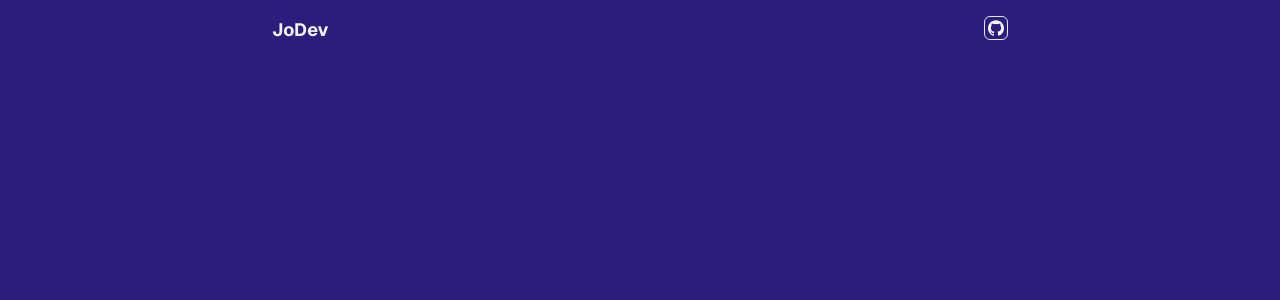
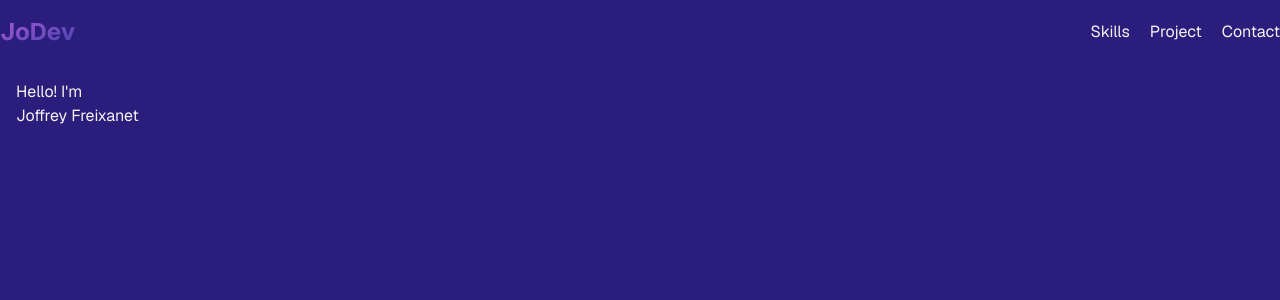
Before and after one commit to Joff317/Portfolio, a Next.js app: page / in a window 1280 px wide. Shown: the top 300 px of the page. Built offline with nearby package versions, Linux system fonts and the light colour scheme; a web font is replaced by a local one.

Commit message:
navbar change, install shadcn for ui nav, refacto page container for modif classname, navbar init v1

```diff
--- a/app/layout.tsx
+++ b/app/layout.tsx
@@ -3,6 +3,8 @@
 import "./globals.css";
 import { GeistSans } from "geist/font/sans";
 import { cn } from "@/lib/utils";
+import PageContainer from "@/components/PageContainer";
+import Header from "@/components/Header";
 
 const AnekTelugu = Anek_Telugu({
   subsets: ["latin"],
@@ -28,7 +30,13 @@
           "font-sans h-full bg-background text-foreground"
         )}
       >
-        {children}
+        <div className="flex flex-col justify-between min-h-screen">
+          <PageContainer>
+            <Header />
+          </PageContainer>
+          {/* flex grow = pour que les composant prennent le maximum de place sur l'écran */}
+          <div className="flex-grow">{children}</div>
+        </div>
       </body>
     </html>
   );
--- a/app/page.tsx
+++ b/app/page.tsx
@@ -1,11 +1,15 @@
-import { Header } from "@/components/Header";
+/* eslint-disable react/no-unescaped-entities */
+import HeaderNavigation from "@/components/HeaderNavigation";
+import PageContainer from "@/components/PageContainer";
 import Image from "next/image";
 
 export default function Home() {
   return (
-    <main>
-      {/* Header */}
-      <Header />
-    </main>
+    <PageContainer className="p-4">
+      <div className="flex flex-col">
+        <p>Hello! I'm</p>
+        <p className="font-12">Joffrey Freixanet</p>
+      </div>
+    </PageContainer>
   );
 }
--- a/components/Header.tsx
+++ b/components/Header.tsx
@@ -1,27 +1,34 @@
-import Link from "next/link";
-import { Section } from "./Section";
-import { GithubIcon } from "./icons/GithubIcon";
-import { Button, buttonVariants } from "./ui/button";
-import { cn } from "@/lib/utils";
+import React from "react";
+import PageContainer from "./PageContainer";
+import HeaderNavigation from "./HeaderNavigation";
 
-export const Header = () => {
+export default function Header() {
   return (
-    <header className="sticky top-0 justify-center items-center py-4">
-      <Section className="flex items-baseline">
-        <h1 className="text-lg font-bold">JoDev</h1>
-        <div className="flex-1" />
-        <ul>
-          <Link
-            href="https://github.com/Joff317"
-            className={cn(
-              buttonVariants({ variant: "outline" }),
-              "size-6 p-0 hover:bg-inherit"
-            )}
-          >
-            <GithubIcon size={16} className="text-foreground" />
-          </Link>
-        </ul>
-      </Section>
+    <header className="py-4">
+      <PageContainer>
+        <div className="flex items-center justify-between w-full">
+          <div className="flex items-center gap-2">
+            {/* Responsive Menu */}
+            <h1
+              className="text-2xl font-bold"
+              style={{
+                backgroundImage:
+                  "linear-gradient(to bottom right, #af58d8, #4242ac)",
+                WebkitBackgroundClip: "text",
+                backgroundClip: "text",
+                color: "transparent",
+              }}
+            >
+              JoDev
+            </h1>
+          </div>
+
+          {/* Navigation shadcn */}
+          <HeaderNavigation />
+
+          {/* Buttons */}
+        </div>
+      </PageContainer>
     </header>
   );
-};
+}
--- /dev/null
+++ b/components/HeaderNavigation.tsx
@@ -0,0 +1,63 @@
+"use client";
+import {
+  NavigationMenu,
+  NavigationMenuContent,
+  //   NavigationMenuIndicator,
+  NavigationMenuItem,
+  NavigationMenuLink,
+  NavigationMenuList,
+  NavigationMenuTrigger,
+  //   NavigationMenuViewport,
+} from "@/components/ui/navigation-menu";
+import Link from "next/link";
+export default function HeaderNavigation() {
+  return (
+    <NavigationMenu>
+      <NavigationMenuList className="gap-4">
+        <NavigationMenuItem>
+          <Link href="/skills" legacyBehavior passHref>
+            <NavigationMenuLink className="max-md:hidden">
+              Skills
+            </NavigationMenuLink>
+          </Link>
+        </NavigationMenuItem>
+        <NavigationMenuItem>
+          <Link href="/project" legacyBehavior passHref>
+            <NavigationMenuLink className="max-md:hidden">
+              Project
+            </NavigationMenuLink>
+          </Link>
+        </NavigationMenuItem>
+        <NavigationMenuItem>
+          <Link href="/project" legacyBehavior passHref>
+            <NavigationMenuLink className="max-md:hidden">
+              Contact
+            </NavigationMenuLink>
+          </Link>
+        </NavigationMenuItem>
+      </NavigationMenuList>
+    </NavigationMenu>
+  );
+}
+
+// export const Header = () => {
+//   return (
+//     <header className="sticky top-0 justify-center items-center py-4">
+//       <PageContainer>
+//         <h1 className="text-lg font-bold">JoDev</h1>
+//         <div className="flex-1" />
+//         <ul>
+//           <Link
+//             href="https://github.com/Joff317"
+//             className={cn(
+//               buttonVariants({ variant: "outline" }),
+//               "size-6 p-0 hover:bg-inherit"
+//             )}
+//           >
+//             <GithubIcon size={16} className="text-foreground" />
+//           </Link>
+//         </ul>
+//       </PageContainer>
+//     </header>
+//   );
+// };
--- /dev/null
+++ b/components/PageContainer.tsx
@@ -0,0 +1,12 @@
+import { PageContainerProps } from "@/utils/Interface/PageContainerProps";
+
+export default function PageContainer({
+  children,
+  className,
+}: PageContainerProps) {
+  return (
+    <div className={`mx-auto w-full max-w-7xl ${className || ""}`}>
+      {children}
+    </div>
+  );
+}
--- a/components/Section.tsx
+++ /dev/null
@@ -1,8 +0,0 @@
-import { cn } from "@/lib/utils";
-import { PropsWithChildren } from "react";
-
-export const Section = (props: PropsWithChildren<{ className?: string }>) => {
-  return (
-    <section className={cn("max-w-3xl px-4 mx-auto", props.className)}>{props.children}</section>
-  );
-};
--- /dev/null
+++ b/components/ui/navigation-menu.tsx
@@ -0,0 +1,128 @@
+import * as React from "react"
+import { ChevronDownIcon } from "@radix-ui/react-icons"
+import * as NavigationMenuPrimitive from "@radix-ui/react-navigation-menu"
+import { cva } from "class-variance-authority"
+
+import { cn } from "@/lib/utils"
+
+const NavigationMenu = React.forwardRef<
+  React.ElementRef<typeof NavigationMenuPrimitive.Root>,
+  React.ComponentPropsWithoutRef<typeof NavigationMenuPrimitive.Root>
+>(({ className, children, ...props }, ref) => (
+  <NavigationMenuPrimitive.Root
+    ref={ref}
+    className={cn(
+      "relative z-10 flex max-w-max flex-1 items-center justify-center",
+      className
+    )}
+    {...props}
+  >
+    {children}
+    <NavigationMenuViewport />
+  </NavigationMenuPrimitive.Root>
+))
+NavigationMenu.displayName = NavigationMenuPrimitive.Root.displayName
+
+const NavigationMenuList = React.forwardRef<
+  React.ElementRef<typeof NavigationMenuPrimitive.List>,
+  React.ComponentPropsWithoutRef<typeof NavigationMenuPrimitive.List>
+>(({ className, ...props }, ref) => (
+  <NavigationMenuPrimitive.List
+    ref={ref}
+    className={cn(
+      "group flex flex-1 list-none items-center justify-center space-x-1",
+      className
+    )}
+    {...props}
+  />
+))
+NavigationMenuList.displayName = NavigationMenuPrimitive.List.displayName
+
+const NavigationMenuItem = NavigationMenuPrimitive.Item
+
+const navigationMenuTriggerStyle = cva(
+  "group inline-flex h-9 w-max items-center justify-center rounded-md bg-background px-4 py-2 text-sm font-medium transition-colors hover:bg-accent hover:text-accent-foreground focus:bg-accent focus:text-accent-foreground focus:outline-none disabled:pointer-events-none disabled:opacity-50 data-[active]:bg-accent/50 data-[state=open]:bg-accent/50"
+)
+
+const NavigationMenuTrigger = React.forwardRef<
+  React.ElementRef<typeof NavigationMenuPrimitive.Trigger>,
+  React.ComponentPropsWithoutRef<typeof NavigationMenuPrimitive.Trigger>
+>(({ className, children, ...props }, ref) => (
+  <NavigationMenuPrimitive.Trigger
+    ref={ref}
+    className={cn(navigationMenuTriggerStyle(), "group", className)}
+    {...props}
+  >
+    {children}{" "}
+    <ChevronDownIcon
+      className="relative top-[1px] ml-1 h-3 w-3 transition duration-300 group-data-[state=open]:rotate-180"
+      aria-hidden="true"
+    />
+  </NavigationMenuPrimitive.Trigger>
+))
+NavigationMenuTrigger.displayName = NavigationMenuPrimitive.Trigger.displayName
+
+const NavigationMenuContent = React.forwardRef<
+  React.ElementRef<typeof NavigationMenuPrimitive.Content>,
+  React.ComponentPropsWithoutRef<typeof NavigationMenuPrimitive.Content>
+>(({ className, ...props }, ref) => (
+  <NavigationMenuPrimitive.Content
+    ref={ref}
+    className={cn(
+      "left-0 top-0 w-full data-[motion^=from-]:animate-in data-[motion^=to-]:animate-out data-[motion^=from-]:fade-in data-[motion^=to-]:fade-out data-[motion=from-end]:slide-in-from-right-52 data-[motion=from-start]:slide-in-from-left-52 data-[motion=to-end]:slide-out-to-right-52 data-[motion=to-start]:slide-out-to-left-52 md:absolute md:w-auto ",
+      className
+    )}
+    {...props}
+  />
+))
+NavigationMenuContent.displayName = NavigationMenuPrimitive.Content.displayName
+
+const NavigationMenuLink = NavigationMenuPrimitive.Link
+
+const NavigationMenuViewport = React.forwardRef<
+  React.ElementRef<typeof NavigationMenuPrimitive.Viewport>,
+  React.ComponentPropsWithoutRef<typeof NavigationMenuPrimitive.Viewport>
+>(({ className, ...props }, ref) => (
+  <div className={cn("absolute left-0 top-full flex justify-center")}>
+    <NavigationMenuPrimitive.Viewport
+      className={cn(
+        "origin-top-center relative mt-1.5 h-[var(--radix-navigation-menu-viewport-height)] w-full overflow-hidden rounded-md border bg-popover text-popover-foreground shadow data-[state=open]:animate-in data-[state=closed]:animate-out data-[state=closed]:zoom-out-95 data-[state=open]:zoom-in-90 md:w-[var(--radix-navigation-menu-viewport-width)]",
+        className
+      )}
+      ref={ref}
+      {...props}
+    />
+  </div>
+))
+NavigationMenuViewport.displayName =
+  NavigationMenuPrimitive.Viewport.displayName
+
+const NavigationMenuIndicator = React.forwardRef<
+  React.ElementRef<typeof NavigationMenuPrimitive.Indicator>,
+  React.ComponentPropsWithoutRef<typeof NavigationMenuPrimitive.Indicator>
+>(({ className, ...props }, ref) => (
+  <NavigationMenuPrimitive.Indicator
+    ref={ref}
+    className={cn(
+      "top-full z-[1] flex h-1.5 items-end justify-center overflow-hidden data-[state=visible]:animate-in data-[state=hidden]:animate-out data-[state=hidden]:fade-out data-[state=visible]:fade-in",
+      className
+    )}
+    {...props}
+  >
+    <div className="relative top-[60%] h-2 w-2 rotate-45 rounded-tl-sm bg-border shadow-md" />
+  </NavigationMenuPrimitive.Indicator>
+))
+NavigationMenuIndicator.displayName =
+  NavigationMenuPrimitive.Indicator.displayName
+
+export {
+  navigationMenuTriggerStyle,
+  NavigationMenu,
+  NavigationMenuList,
+  NavigationMenuItem,
+  NavigationMenuContent,
+  NavigationMenuTrigger,
+  NavigationMenuLink,
+  NavigationMenuIndicator,
+  NavigationMenuViewport,
+}
--- a/package.json
+++ b/package.json
@@ -10,6 +10,7 @@
   },
   "dependencies": {
     "@radix-ui/react-icons": "^1.3.0",
+    "@radix-ui/react-navigation-menu": "^1.1.4",
     "@radix-ui/react-slot": "^1.0.2",
     "class-variance-authority": "^0.7.0",
     "clsx": "^2.1.1",
--- /dev/null
+++ b/utils/Interface/PageContainerProps.tsx
@@ -0,0 +1,4 @@
+export interface PageContainerProps {
+  children: React.ReactNode;
+  className?: string;
+}
```
Also changed, not shown: 1 other file (tests, documents, lock files or other folders).
